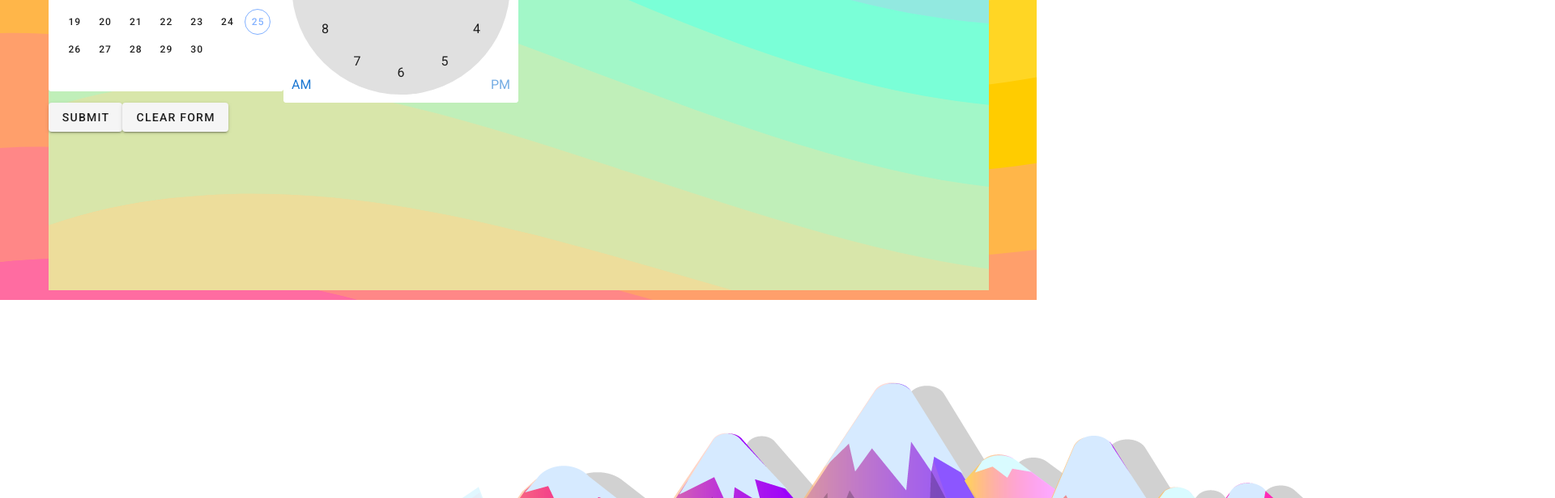
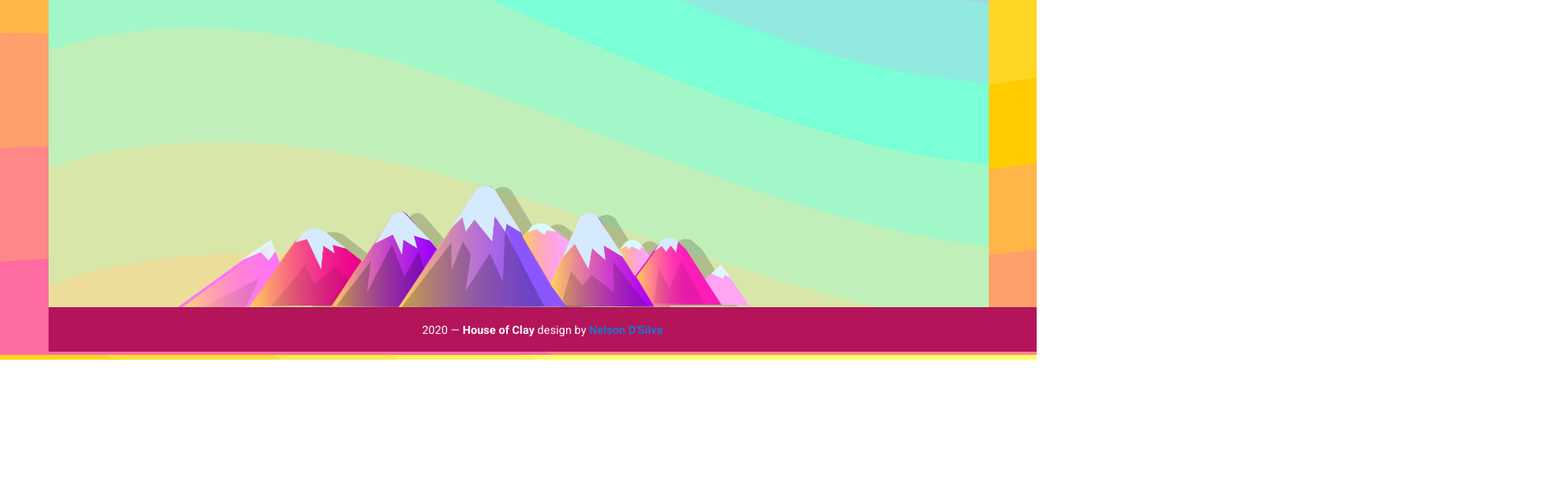
Before and after one commit to nellyds/houseOfClay, a Vue app: page / in a window 1280 px wide. Shown: the part 4361-4977 px from the top of the page at 81% size, 1920 px wide, since content can reach past the window. After the commit the page ends 4806 px from the top, so only its background shows below. Built offline with nearby package versions, Linux system fonts and the light colour scheme; a web font is replaced by a local one.

Commit message:
added footer

```diff
--- a/src/components/Contact.vue
+++ b/src/components/Contact.vue
@@ -32,10 +32,12 @@
                         label="Phone"
                     ></v-text-field>
                     <v-text-field
-                        v-model="message"
+                        v-model="formMessage"
                         label="Message"
                     ></v-text-field>
-
+                    <p> Let us know a good time to contact you</p>
+                    <v-date-picker v-model="datePicked"></v-date-picker>
+                    <v-time-picker v-model="timePicked"></v-time-picker>
                 <v-btn
                     color="primary"
                     @click="submit"
@@ -43,6 +45,7 @@
                     Submit
                 </v-btn>
                 </v-form>
+                {{message}}
             </div>
           </v-overlay>
 </div>
@@ -53,19 +56,28 @@ export default {
         return{
             overlay: false,
             valid: true,
+            datePicked: null,
+            timePicked: null,
             name:'',
             email:'',
             phone:'',
-            message:'',
+            formMessage:'',
             emailRules: [
                 v => /.+@.+\..+/.test(v) || 'E-mail must be valid',
             ],
+            message:{}
         }
     },
     methods:{
         submit: function(){
             this.$refs.form.validate();
-            window.alert(this.name+ this.email+ this.phone+ this.message)
+            this.message['name'] = this.name;
+            this.message['phone'] = this.phone;
+            this.message['email'] = this.email;
+            this.message['datePicked']= this.datePicked
+            this.message['timePicked'] = this.timePicked
+            this.message['message'] = this.formMessage
+            console.log(this.message)
             this.overlay = false;
         }
     }
--- a/src/components/Footer.vue
+++ b/src/components/Footer.vue
@@ -3,22 +3,54 @@
 
    <Contact />
    <Scheduler />
-   <img src="@/assets/footer.png" />
+    <v-footer
+      padless
+      color="rgba(0,0,0,0)"
+      class="footerNote"
+    >
+    <img src="@/assets/footer.png" />
+      <v-card
+        flat
+        tile
+        color="rgba(180,20,90,1)"
+        width=100%
+        class="text-center"
+      >
+
+
+        <v-divider></v-divider>
+
+        <v-card-text class="white--text">
+          {{ new Date().getFullYear() }} — <strong>House of Clay</strong> design by <strong> <a href="http://www.nelson-dsilva.com">Nelson D'Silva</a></strong>
+        </v-card-text>
+      </v-card>
+    </v-footer>
 </div>
 </template>
 <script>
 import Contact from "@/components/Contact.vue";
-import Scheduler from "@/components/Scheduler.vue";
 export default {
     name: 'Footer',
     components:{
         Contact,
-        Scheduler
-    }
+    },
+    data(){
+        return{
+            message:{},
+        }
+    },
+
 }
 </script>
 <style scoped>
-
+a{
+    color: white;
+    text-decoration: none;;
+}
+a:visited{
+    text-decoration: none;
+    color:white;
+}
 .footer{
     height: 100vh;
 
@@ -27,8 +59,13 @@
 background-attachment: fixed;
 background-size: cover;
 }
+.footerNote{
+    position: absolute;
+    bottom: 10px;
+}
 img{
-    margin-top:300px;
+
     text-align: center;
+    width: 80vw;
 }
 </style>
--- a/src/components/Scheduler.vue
+++ b/src/components/Scheduler.vue
@@ -20,7 +20,8 @@ data(){
         datePicked: null,
         name: null,
         phone: null,
-        submitted: false
+        submitted: false,
+        overlay: false
     }
 },
 methods:{
--- a/src/components/Service.vue
+++ b/src/components/Service.vue
@@ -156,7 +156,7 @@ export default {
     border-radius: 50px;
     border: solid 2px white;
     background-color: rgba(43, 128, 177, 0.7);
-    animation: pulse 2s infinite;
+    animation: pulse 2s infinite 2s;
 }
 @keyframes pulse {
   0% {
@@ -164,12 +164,12 @@ export default {
     box-shadow: 0 0 0 0 rgba(255, 225, 255, 1);
   }
   70% {
-      -moz-box-shadow: 0 0 0 10px rgba(255,255,255, .3);
-      box-shadow: 0 0 0 10px rgba(255,255,255, 1);
+      -moz-box-shadow: 0 0 0 10px rgba(255, 28, 28, 0.3);
+      box-shadow: 0 0 0 10px rgba(255, 91, 15, 0.3);
   }
   100% {
-      -moz-box-shadow: 0 0 0 0 rgba(255,255,255, 1);
-      box-shadow: 0 0 0 0 rgba(255,255,255, 1);
+      -moz-box-shadow: 0 0 0 0 rgb(255, 238, 0);
+      box-shadow: 0 0 0 0 rgb(255, 238, 0);;
   }
 }
 .card{
--- a/src/components/Treatment.vue
+++ b/src/components/Treatment.vue
@@ -11,27 +11,23 @@
               <v-col cols="16" sm="4">
                 <img data-aos="fade-left" data-aos-duration="1200" src="@/assets/fieldSquare.png" />
               </v-col>
-
               <v-col cols="16" sm="4" />
           </v-row>
                     <v-row cols="16">
               <v-col cols="16" sm="4" />
               <v-col cols="16" sm="4">
-                  <v-card shaped=true >
+                  <div class="treatmentParagraph" >
                 <p>
                     Lorem ipsum dolor sit amet, consectetur adipiscing elit, sed do eiusmod tempor incididunt ut labore et dolore magna aliqua. Ut enim ad minim veniam, quis nostrud exercitation ullamco laboris nisi ut aliquip ex ea commodo consequat. Duis aute irure dolor in reprehenderit in voluptate velit esse cillum dolore eu fugiat nulla pariatur. Excepteur sint occaecat cupidatat non proident, sunt in culpa qui officia deserunt mollit anim id est laborum.
                     </p>
-                  </v-card>
+                  </div>
               </v-col>
-
               <v-col cols="16" sm="4" />
           </v-row>
       </v-container>
   </div>
 </template>
-
 <script>
-
 export default {
   name: "Treatment",
   components: {
@@ -61,6 +57,12 @@ font-family: 'Sunflower', sans-serif;
     width: 350px;
     height: auto;
 }
+.treatmentParagraph{
+    width: 350px;
+    height: 350px;
+    border-radius: 175px;
+    background-color: white;
+}
 }
 @media screen and (min-width:416px){
     .aboutContainer{
@@ -75,8 +77,12 @@ font-family: 'Sunflower', sans-serif;
     width: 600px;
     height: auto;
 }
+.treatmentParagraph{
+    width: 350px;
+    height: 350px;
+    border-radius: 175px;
+    background-color: white;
+    font-size: 1.2em;
 }
-
-
-
+}
 </style>
--- a/src/store/index.js
+++ b/src/store/index.js
@@ -4,7 +4,15 @@ import Vuex from "vuex";
 Vue.use(Vuex);
 
 export default new Vuex.Store({
-  state: {},
+  state: {
+    message:{
+      name:'',
+      phone:'',
+      date:null,
+      time:null,
+      message:''
+    }
+  },
   mutations: {},
   actions: {},
   modules: {}
--- a/src/views/Home.vue
+++ b/src/views/Home.vue
@@ -40,4 +40,5 @@
 background-attachment: fixed;
 background-size: cover;
 }
+
 </style>
```
